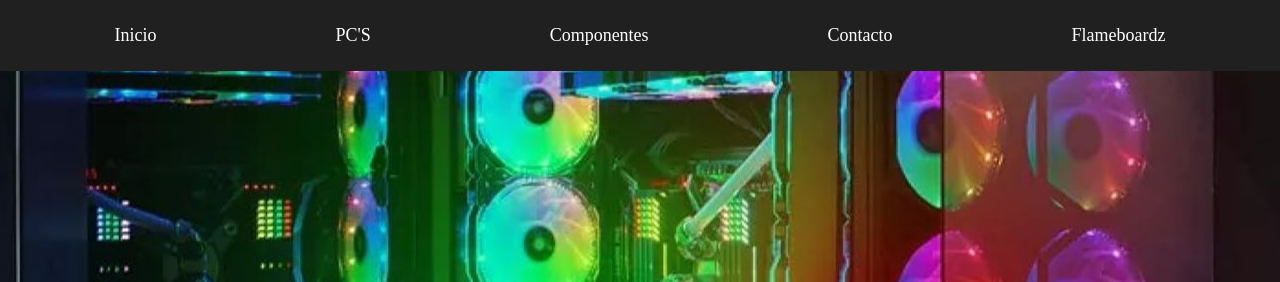
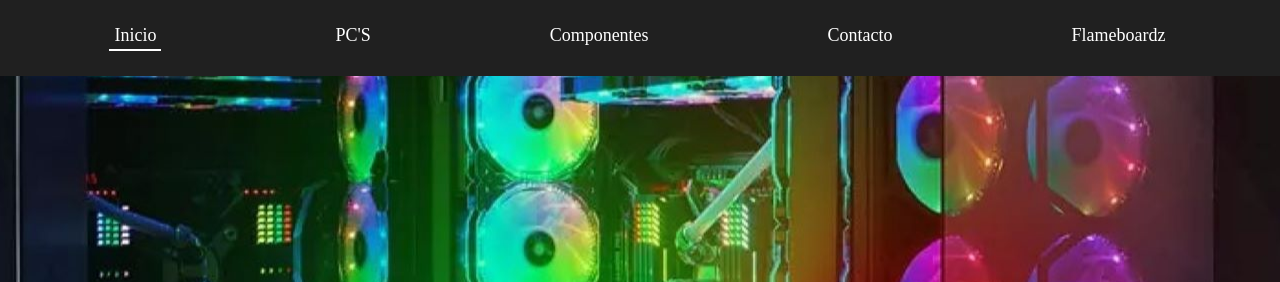
Before and after one commit to Inakimo/Coderhouse, a plain HTML site: page index.html in a window 1280 px wide. In both pictures the pointer is over the link "Inicio". Shown: the top 282 px of the page. Drawn offline with Linux system fonts and the light colour scheme.

Commit message:
hover en navbar

```diff
--- a/main.css
+++ b/main.css
@@ -19,10 +19,16 @@ body{
 .navbar a {
     padding-left: 5px;
     padding-right: 5px;
+    padding-bottom: 3px;
     text-decoration: none;
     color: white;
     font-size: large;
 }
+
+.navbar a:hover{
+    border-bottom: solid 2px white;
+}
+
 
 .encabezado-index{
     text-align: center;
```
